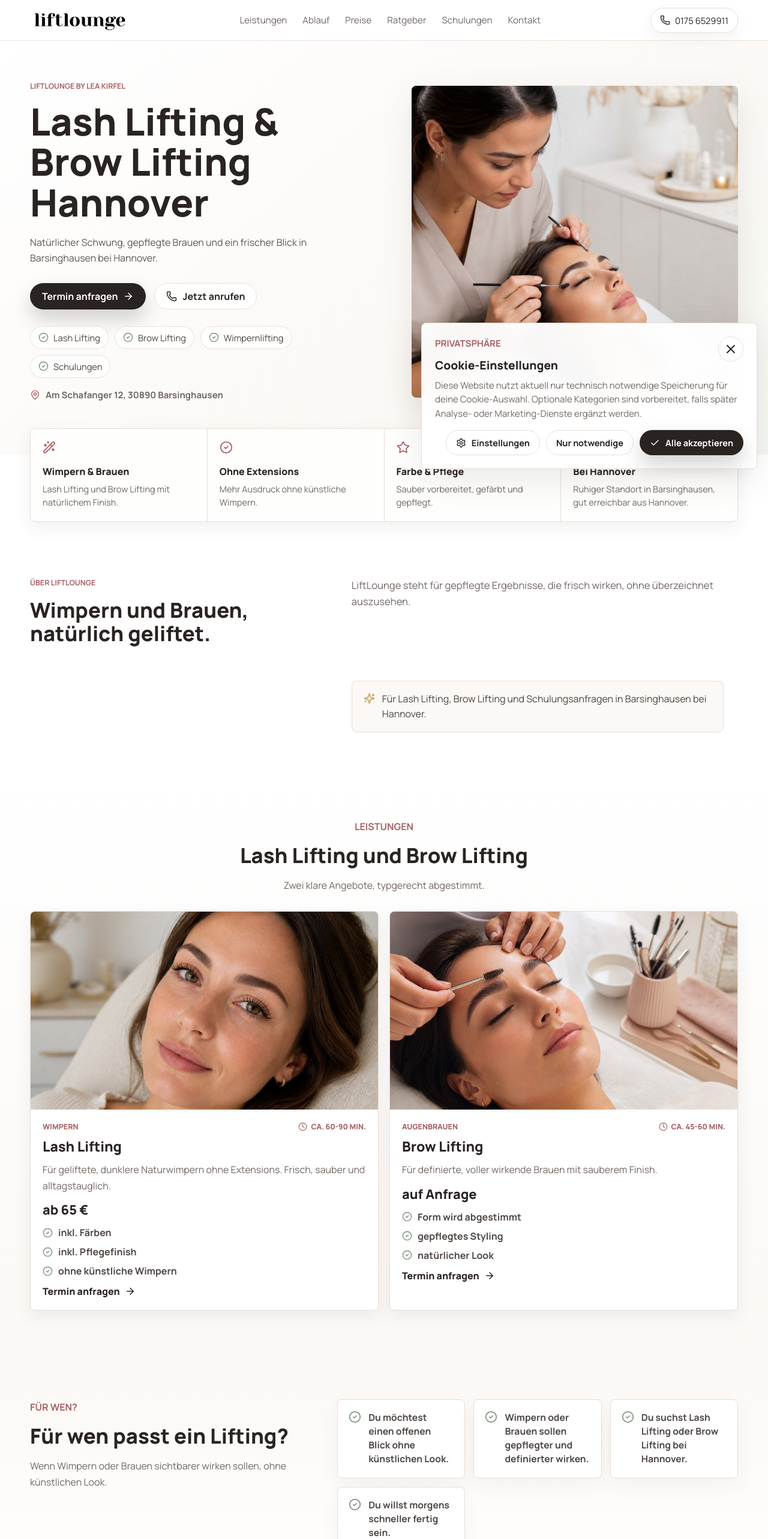
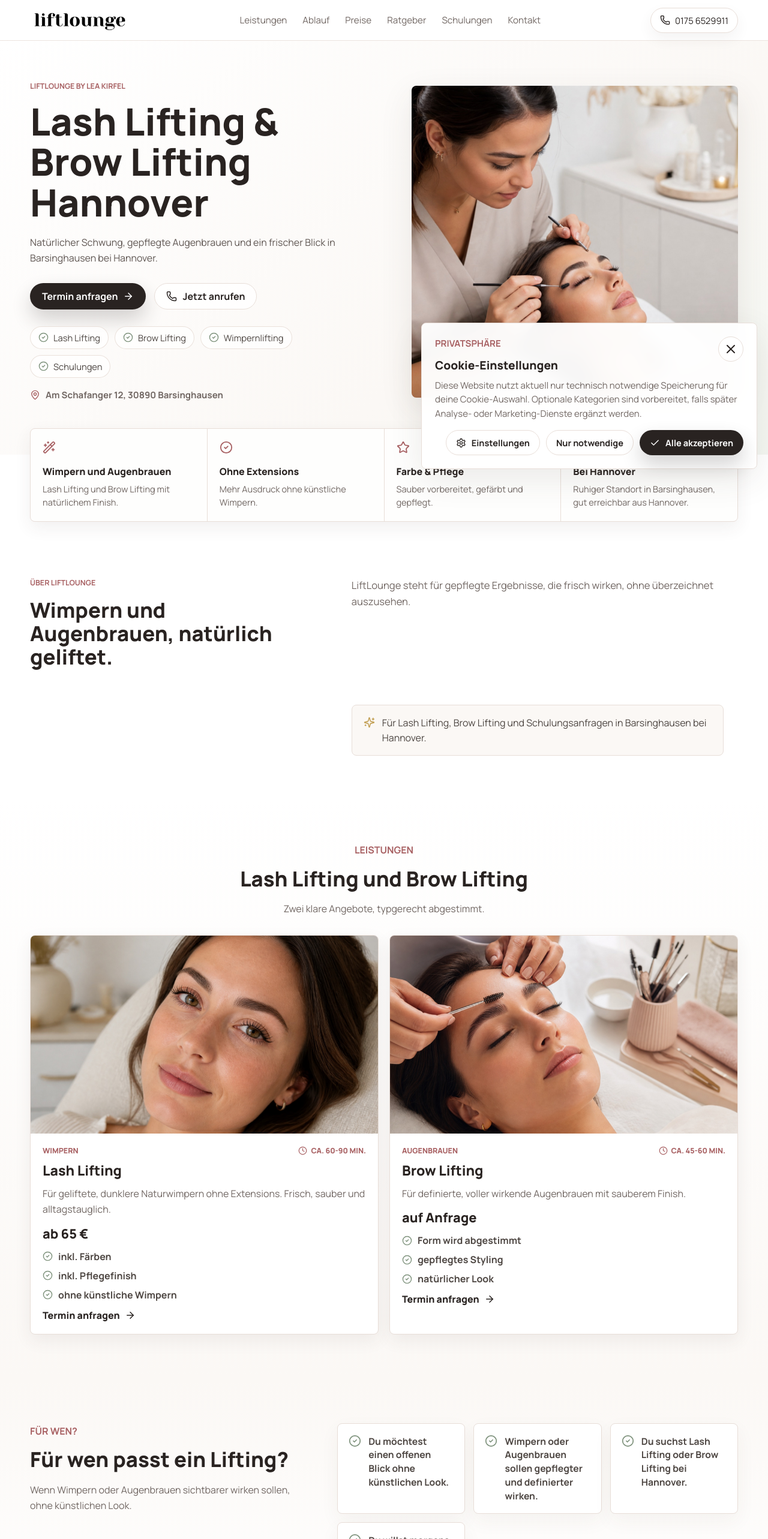
Before and after one commit to JBD-GER/liftlounge, a React (Vite) app: page / in a window 1280 px wide. Shown: the top 2566 px of the page at 60% size. Built offline with nearby package versions, Linux system fonts and the light colour scheme.

Commit message:
Use Augenbrauen wording

```diff
--- a/index.html
+++ b/index.html
@@ -14,7 +14,7 @@
     />
     <meta
       name="description"
-      content="Lash Lifting und Brow Lifting Hannover bei LiftLounge: natürlich gepflegte Wimpern und Brauen am Standort Barsinghausen."
+      content="Lash Lifting und Brow Lifting Hannover bei LiftLounge: natürlich gepflegte Wimpern und Augenbrauen am Standort Barsinghausen."
     />
     <meta
       name="keywords"
@@ -31,7 +31,7 @@
     />
     <meta
       property="og:description"
-      content="Lash Lifting und Brow Lifting bei LiftLounge. Natürlich gepflegte Wimpern und Brauen am Standort Barsinghausen."
+      content="Lash Lifting und Brow Lifting bei LiftLounge. Natürlich gepflegte Wimpern und Augenbrauen am Standort Barsinghausen."
     />
     <meta property="og:image" content="/images/liftlounge.png" />
     <meta name="twitter:card" content="summary_large_image" />
--- a/src/App.jsx
+++ b/src/App.jsx
@@ -60,7 +60,7 @@ function HomePage() {
     <>
       <SEO
         title="LiftLounge | Lash Lifting & Brow Lifting Hannover"
-        description="Lash Lifting und Brow Lifting bei LiftLounge: natürlich gepflegte Wimpern und Brauen am Standort Barsinghausen bei Hannover."
+        description="Lash Lifting und Brow Lifting bei LiftLounge: natürlich gepflegte Wimpern und Augenbrauen am Standort Barsinghausen bei Hannover."
         path="/"
         schema={[localBusinessSchema, serviceSchema, faqSchema()]}
       />
--- a/src/components/Audience.jsx
+++ b/src/components/Audience.jsx
@@ -9,8 +9,8 @@ export default function Audience() {
           <p className="eyebrow">Für wen?</p>
           <h2>Für wen passt ein Lifting?</h2>
           <p>
-            Wenn Wimpern oder Brauen sichtbarer wirken sollen, ohne künstlichen
-            Look.
+            Wenn Wimpern oder Augenbrauen sichtbarer wirken sollen, ohne
+            künstlichen Look.
           </p>
         </div>
         <div className="audience-grid">
--- a/src/components/Hero.jsx
+++ b/src/components/Hero.jsx
@@ -9,8 +9,8 @@ export default function Hero() {
           <p className="eyebrow">LiftLounge by Lea Kirfel</p>
           <h1>Lash Lifting & Brow Lifting Hannover</h1>
           <p className="hero-claim">
-            Natürlicher Schwung, gepflegte Brauen und ein frischer Blick in
-            Barsinghausen bei Hannover.
+            Natürlicher Schwung, gepflegte Augenbrauen und ein frischer Blick
+            in Barsinghausen bei Hannover.
           </p>
           <div className="hero-actions" aria-label="Kontaktoptionen">
             <a className="button button-primary" href="#kontakt">
--- a/src/components/TrainingIntro.jsx
+++ b/src/components/TrainingIntro.jsx
@@ -6,7 +6,7 @@ export default function TrainingIntro() {
       <div className="container intro-editorial">
         <div>
           <p className="eyebrow">Über LiftLounge</p>
-          <h2>Wimpern und Brauen, natürlich geliftet.</h2>
+          <h2>Wimpern und Augenbrauen, natürlich geliftet.</h2>
         </div>
         <div className="text-stack">
           <p>
--- a/src/data/siteData.js
+++ b/src/data/siteData.js
@@ -42,7 +42,7 @@ export const heroHighlights = [
 
 export const benefits = [
   {
-    title: 'Wimpern & Brauen',
+    title: 'Wimpern und Augenbrauen',
     text: 'Lash Lifting und Brow Lifting mit natürlichem Finish.',
     icon: Wand2,
   },
@@ -83,14 +83,14 @@ export const services = [
     image: '/images/model-3.jpg',
     alt: 'Natürlich gepflegte Augenpartie für Brow Lifting',
     description:
-      'Für definierte, voller wirkende Brauen mit sauberem Finish.',
+      'Für definierte, voller wirkende Augenbrauen mit sauberem Finish.',
     features: ['Form wird abgestimmt', 'gepflegtes Styling', 'natürlicher Look'],
   },
 ];
 
 export const audience = [
   'Du möchtest einen offenen Blick ohne künstlichen Look.',
-  'Wimpern oder Brauen sollen gepflegter und definierter wirken.',
+  'Wimpern oder Augenbrauen sollen gepflegter und definierter wirken.',
   'Du suchst Lash Lifting oder Brow Lifting bei Hannover.',
   'Du willst morgens schneller fertig sein.',
 ];
@@ -108,7 +108,7 @@ export const processSteps = [
   },
   {
     title: 'Vorbereitung',
-    text: 'Wimpern oder Brauen werden gereinigt und präzise vorbereitet.',
+    text: 'Wimpern oder Augenbrauen werden gereinigt und präzise vorbereitet.',
     icon: ClipboardList,
   },
   {
@@ -132,7 +132,7 @@ export const pricingPackages = [
     eyebrow: 'Augenbrauen',
     price: 'auf Anfrage',
     description:
-      'Definierte Brauen mit sauberer Form und natürlichem Ausdruck.',
+      'Definierte Augenbrauen mit sauberer Form und natürlichem Ausdruck.',
     features: ['typgerechte Form', 'gepflegtes Finish', 'Termin nach Absprache'],
   },
 ];
```
